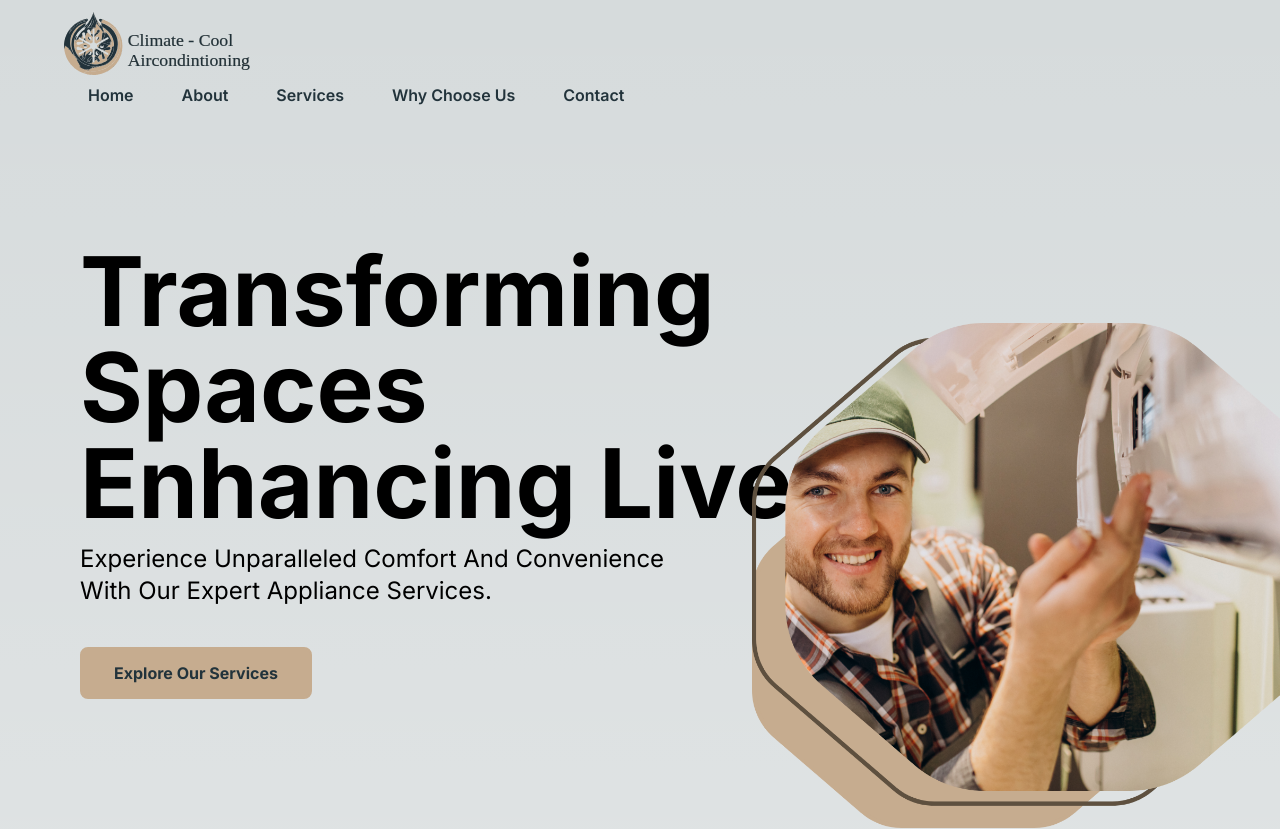
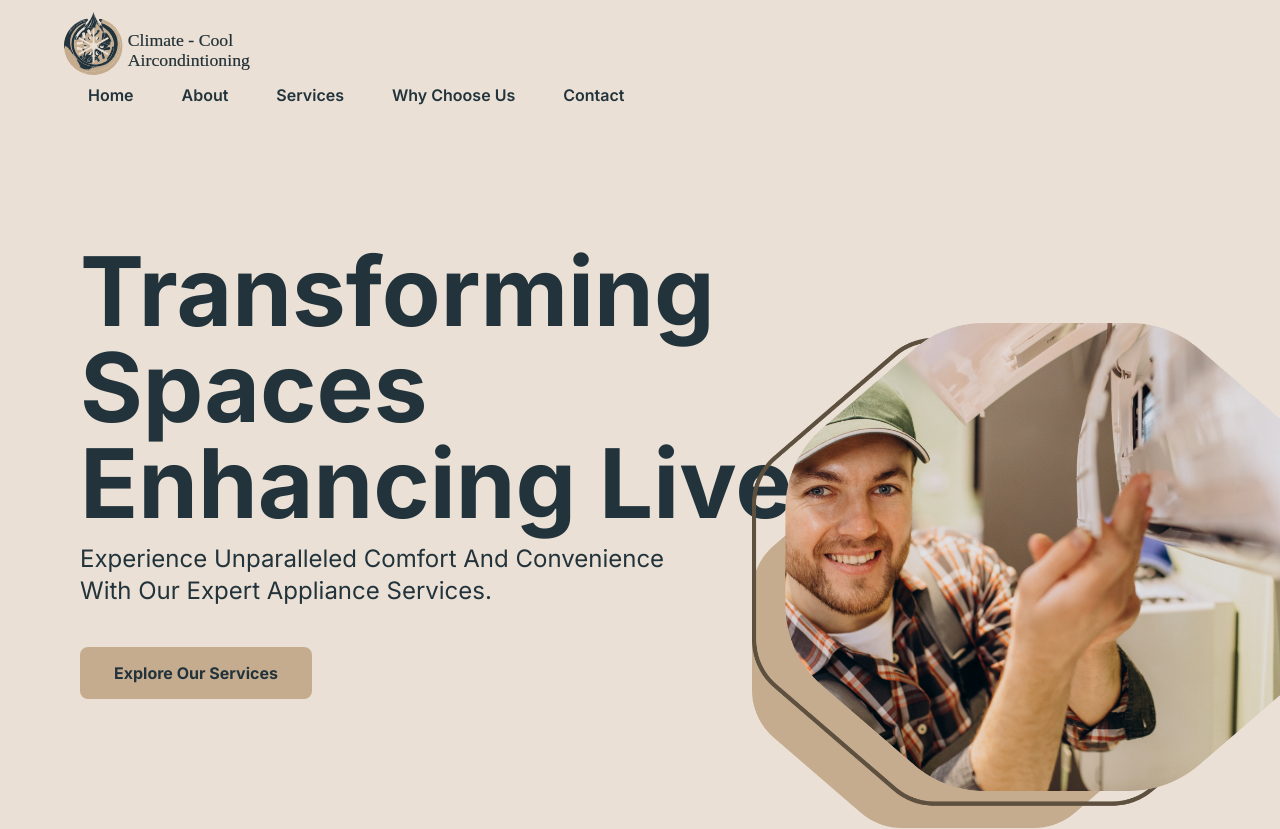
Before and after one commit to Ranaco-Phillips/climate-cool, a Next.js app: page / in a window 1280 px wide. Shown: the top 829 px of the page. Built offline with nearby package versions, Linux system fonts and the light colour scheme.

Commit message:
Update CSS

```diff
--- a/src/app/globals.css
+++ b/src/app/globals.css
@@ -3,27 +3,47 @@
 @tailwind utilities;
 
 :root {
-  --foreground-rgb: 0, 0, 0;
-  --background-start-rgb: 214, 219, 220;
-  --background-end-rgb: 255, 255, 255;
+  --font-family-sans: Inter;
+  --font-family-serif: Georgia;
+  --font-family-mono: IMB Plex Mono;
+  --foreground-rgb: 34, 51, 59;
+  --background-rgb: 234, 224, 213;
 }
 
 @media (prefers-color-scheme: dark) {
   :root {
-    --foreground-rgb: 255, 255, 255;
-    --background-start-rgb: 0, 0, 0;
-    --background-end-rgb: 0, 0, 0;
+    --foreground-rgb: 34, 51, 59;
+    --background-rgb: 234, 224, 213;
   }
+}
+
+html {
+  font-family: Georgia, 'Times New Roman', Times, serif;
+  -webkit-text-size-adjust: 100%;
+  -moz-text-size-adjust: 100%;
+  text-size-adjust: 100%;
 }
 
 body {
   color: rgb(var(--foreground-rgb));
-  background: linear-gradient(
-      to bottom,
-      transparent,
-      rgb(var(--background-end-rgb))
-    )
-    rgb(var(--background-start-rgb));
+  background: rgb(var(--background-rgb));
+}
+
+body::-webkit-scrollbar-track {
+	background-color: #ddd
+}
+
+ body::-webkit-scrollbar {
+	width: 6px;
+	background-color: #ddd
+}
+
+body::-webkit-scrollbar-thumb {
+	background-color: rgb(var(--foreground-rgb));;
+}
+
+body::-webkit-scrollbar {
+	width: 8px
 }
 
 @layer utilities {
```
